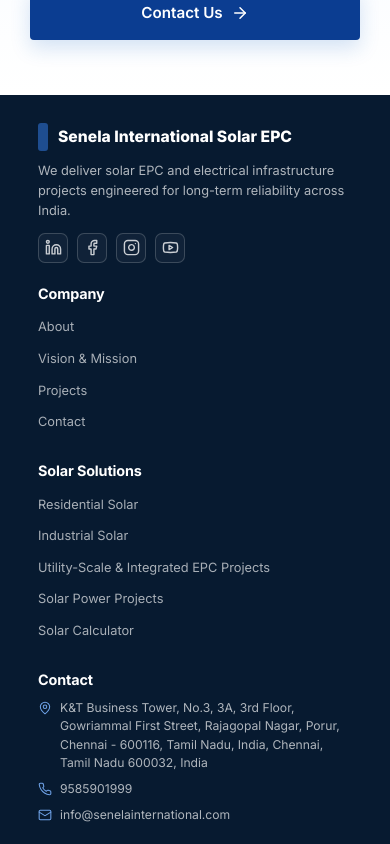
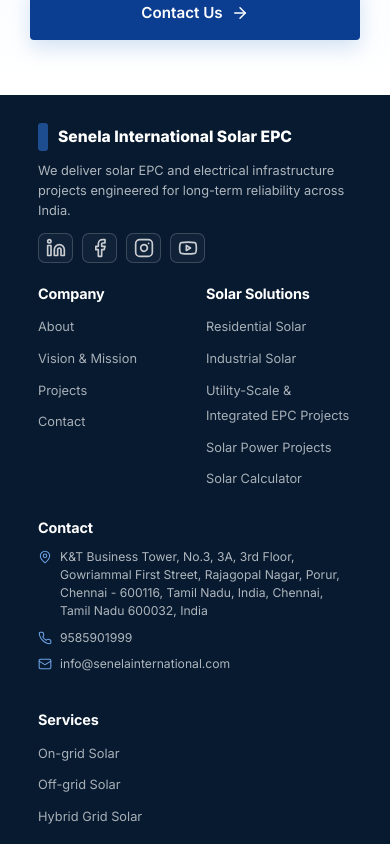
Before and after one commit to Anitha-48/Senela-Solar-EPC, a React (Vite) app: page / in a window 390 px wide. Shown: the part 10420-11264 px from the top of the page. Built offline with nearby package versions, Linux system fonts and the light colour scheme.

Commit message:
Social-Icons Add

```diff
--- a/src/styles/footer.css
+++ b/src/styles/footer.css
@@ -233,7 +233,7 @@
   .footer__grid {
     width: 100%;
     display: grid;
-    grid-template-columns: 1fr;
+    grid-template-columns: repeat(2, minmax(0, 1fr));
     gap: 22px;
     align-items: start;
   }
@@ -267,8 +267,13 @@
   }
 
   .footer__social a {
-    width: 30px;
+    width: 35px;
     height: 30px;
+  }
+
+  .footer__social a svg {
+    width: 20px;
+    height: 20px;
   }
 
   /* Columns */
@@ -276,6 +281,11 @@
   .footer__col {
     width: 100%;
     padding-right: 0;
+  }
+
+  .footer__col:nth-of-type(4),
+  .footer__services-col {
+    grid-column: 1 / -1;
   }
 
   .footer__col h4 {
```
